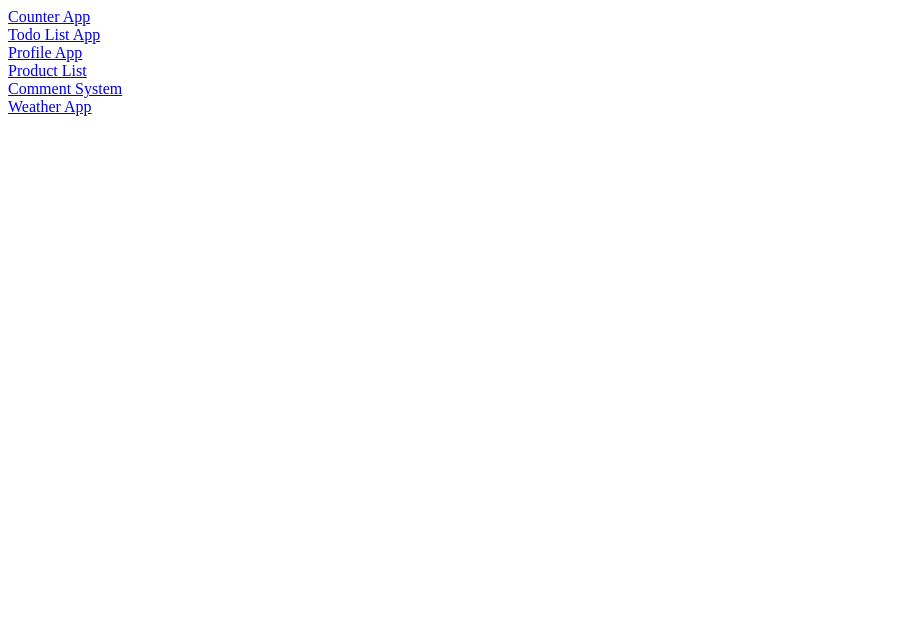
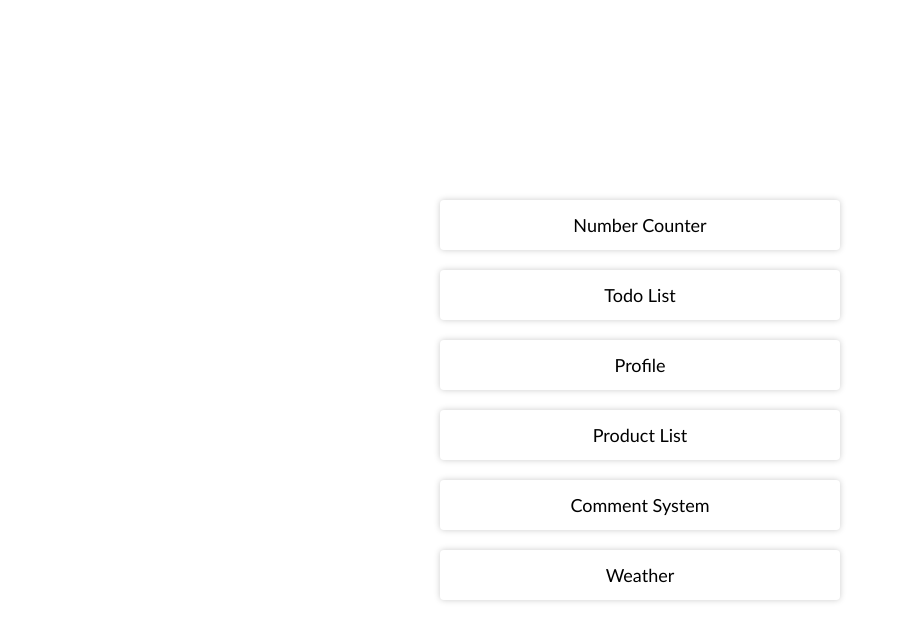
Before and after one commit to qnhuy/f8-d34-simple-apps, a plain HTML site: page index.html in a window 1280 px wide. Shown: the whole page, without its empty margins (0-897 px from the left). Drawn offline with Linux system fonts and the light colour scheme.

Commit message:
feat: edit homepage interface

```diff
--- a/index.html
+++ b/index.html
@@ -1,17 +1,22 @@
 <!DOCTYPE html>
 <html lang="en">
+
 <head>
     <meta charset="UTF-8">
     <meta name="viewport" content="width=device-width, initial-scale=1.0">
     <title>Day 34</title>
     <link rel="stylesheet" href="main.css">
 </head>
+
 <body>
-    <a href="./number-counter/number-counter.html">Counter App</a>
-    <a href="./todo-list/todo-list.html">Todo List App</a>
-    <a href="./profile-app/profile-app.html">Profile App</a>
-    <a href="./product-list/product-list.html">Product List</a>
-    <a href="./comment-system/comment-system.html">Comment System</a>
-    <a href="./weather-app/weather-app.html">Weather App</a>
+    <div class="container">
+        <a class="app" href="./number-counter/number-counter.html">Number Counter</a>
+        <a class="app" href="./todo-list/todo-list.html">Todo List</a>
+        <a class="app" href="./profile-app/profile-app.html">Profile</a>
+        <a class="app" href="./product-list/product-list.html">Product List</a>
+        <a class="app" href="./comment-system/comment-system.html">Comment System</a>
+        <a class="app" href="./weather-app/weather-app.html">Weather</a>
+    </div>
 </body>
+
 </html>
--- a/main.css
+++ b/main.css
@@ -1,3 +1,31 @@
-a {
+html, body {
+    display: flex;
+    align-items: center;
+    justify-content: center;
+    width: 100%;
+    height: 100vh;
+    font-family: 'Gill Sans', 'Gill Sans MT', Calibri, 'Trebuchet MS', sans-serif;
+}
+
+.container {
+    border-radius: 6px;
+    font-size: 18px;
+    width: 400px;
+}
+
+.app {
+    box-shadow: 0 0 6px #ccc;
     display: block;
+    text-decoration: none;
+    color: black;
+    padding: 14px;
+    margin: 20px 0;
+    text-align: center;
+    border-radius: 4px;
+    transition: all 0.3s ease;
 }
+
+.app:hover {
+    scale: 1.01;
+    transform: translateY(-6px);
+}
--- a/todo-list/todo-list.css
+++ b/todo-list/todo-list.css
@@ -1,7 +1,6 @@
 html,
 body {
     font-family: 'Segoe UI', Tahoma, Geneva, Verdana, sans-serif;
-    background-color: #ededed;
 }
 
 * {
```
